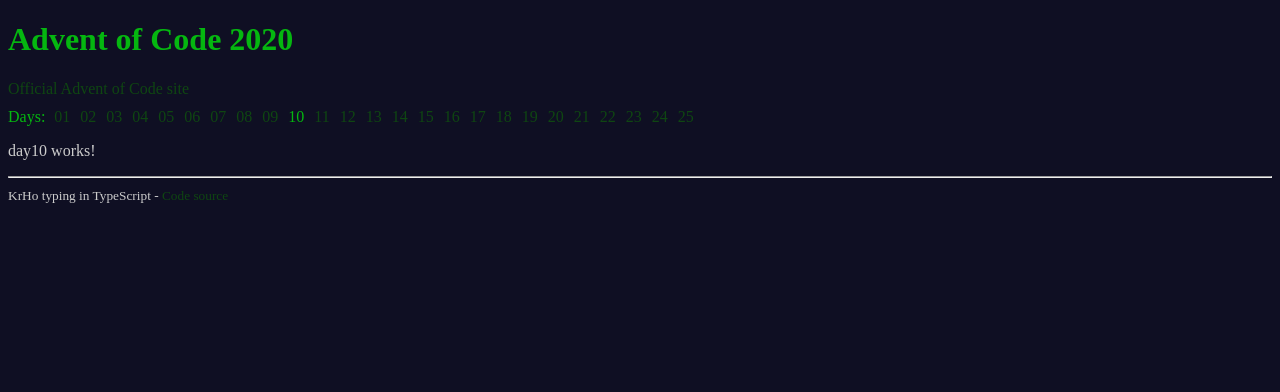
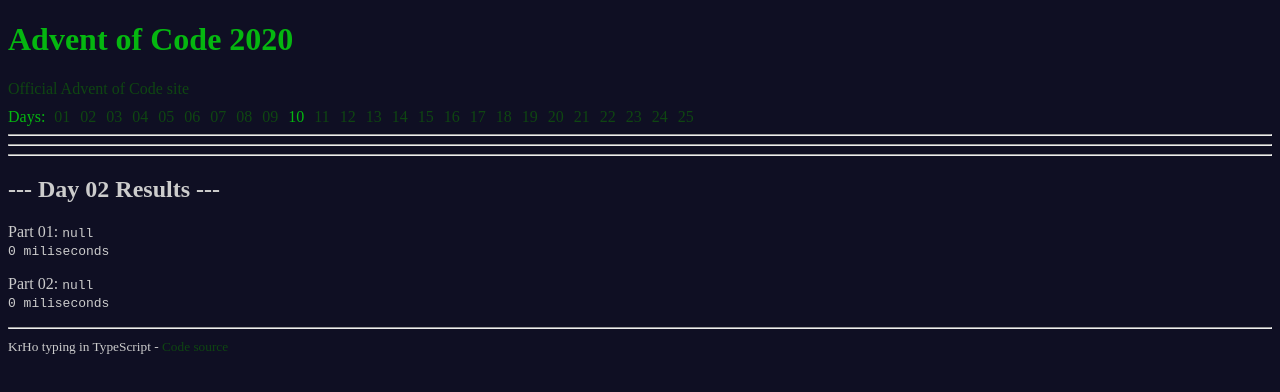
Before and after one commit to KrHo129/TypeScript-Advent_of_Code_2020, an Angular app: page /days/10 in a window 1280 px wide. Shown: the top 392 px of the page. Built offline with nearby package versions, Linux system fonts and the light colour scheme.

Commit message:
day10 prepared

```diff
--- /dev/null
+++ b/src/app/day10/d10-input.service.ts
@@ -0,0 +1,14 @@
+import { Injectable } from '@angular/core';
+
+@Injectable({
+  providedIn: 'root',
+})
+export class D10InputService {
+  inputStr = ``;
+
+  constructor() {}
+
+  getRawInput(): string {
+    return this.inputStr;
+  }
+}
--- /dev/null
+++ b/src/app/day10/d10-p01.service.ts
@@ -0,0 +1,26 @@
+import { Injectable } from '@angular/core';
+import { TimerService } from '../shared/timer.service';
+import { D10SharedService } from './d10-shared.service';
+
+@Injectable({
+  providedIn: 'root',
+})
+export class D10P01Service {
+  constructor(
+    private timerService: TimerService,
+    private sharedService: D10SharedService
+  ) {}
+
+  getResult(rawInput: string): { result: string; calculationTime: number } {
+    this.timerService.startTimer();
+
+    const data = this.sharedService.getParsedInput(rawInput);
+
+
+    const calculationTime = this.timerService.getTime();
+    return {
+      result: null,
+      calculationTime: calculationTime,
+    };
+  }
+}
--- /dev/null
+++ b/src/app/day10/d10-p02.service.ts
@@ -0,0 +1,28 @@
+import { Injectable } from '@angular/core';
+import { TimerService } from '../shared/timer.service';
+import { D10SharedService } from './d10-shared.service';
+
+@Injectable({
+  providedIn: 'root',
+})
+export class D10P02Service {
+  numberArr: number[];
+
+  constructor(
+    private timerService: TimerService,
+    private sharedService: D10SharedService
+  ) {}
+
+  getResult(rawInput: string): { result: string; calculationTime: number } {
+    this.timerService.startTimer();
+
+    const data = this.sharedService.getParsedInput(rawInput);
+
+
+    const calculationTime = this.timerService.getTime();
+    return {
+      result: null,
+      calculationTime: calculationTime,
+    };
+  }
+}
--- /dev/null
+++ b/src/app/day10/d10-shared.service.ts
@@ -0,0 +1,15 @@
+import { Injectable } from '@angular/core';
+
+@Injectable({
+  providedIn: 'root',
+})
+export class D10SharedService {
+  constructor() {}
+
+  getParsedInput(rawInput: string) {
+    const splittedLines = rawInput.split('\n');
+
+
+    return splittedLines;
+  }
+}
--- a/src/app/day10/day10.component.html
+++ b/src/app/day10/day10.component.html
@@ -1 +1,13 @@
-<p>day10 works!</p>
+<hr />
+
+<hr />
+
+<hr />
+
+<h2>--- Day 02 Results ---</h2>
+<p>
+  Part 01: <code>{{ part01ResultStr }}</code>
+</p>
+<p>
+  Part 02: <code>{{ part02ResultStr }}</code>
+</p>
--- a/src/app/day10/day10.component.ts
+++ b/src/app/day10/day10.component.ts
@@ -1,4 +1,7 @@
 import { Component, OnInit } from '@angular/core';
+import { D10InputService } from './d10-input.service';
+import { D10P01Service } from './d10-p01.service';
+import { D10P02Service } from './d10-p02.service';
 
 @Component({
   selector: 'app-day10',
@@ -6,10 +9,25 @@
   styleUrls: ['./day10.component.css']
 })
 export class Day10Component implements OnInit {
+  part01ResultStr: string;
+  part02ResultStr: string;
 
-  constructor() { }
+  constructor(
+    private inputService: D10InputService,
+    private part01Service: D10P01Service,
+    private part02Service: D10P02Service
+    )
+    {}
 
   ngOnInit(): void {
+    const rawInput = this.inputService.getRawInput();
+
+    const part01Result = this.part01Service.getResult(rawInput);
+    this.part01ResultStr = part01Result.result + '\n' + part01Result.calculationTime + ' miliseconds';
+
+    const part02Result = this.part02Service.getResult(rawInput);
+    this.part02ResultStr = part02Result.result + '\n' + part02Result.calculationTime + ' miliseconds';
   }
 
+
 }
```
